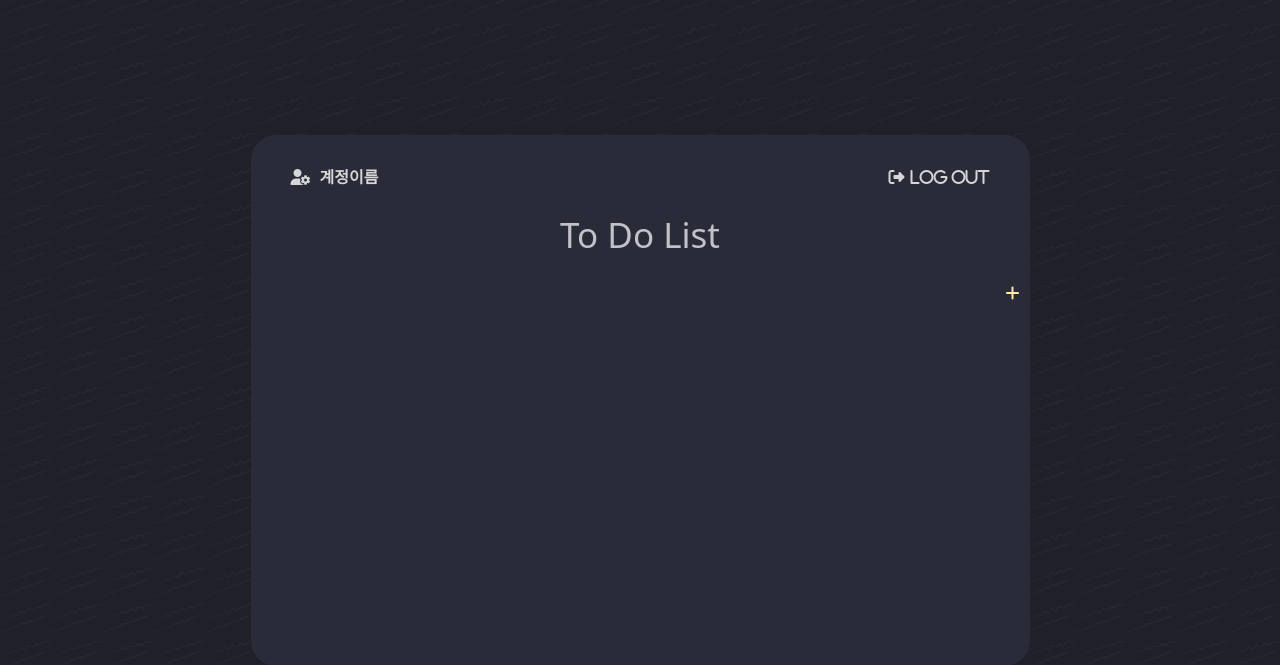
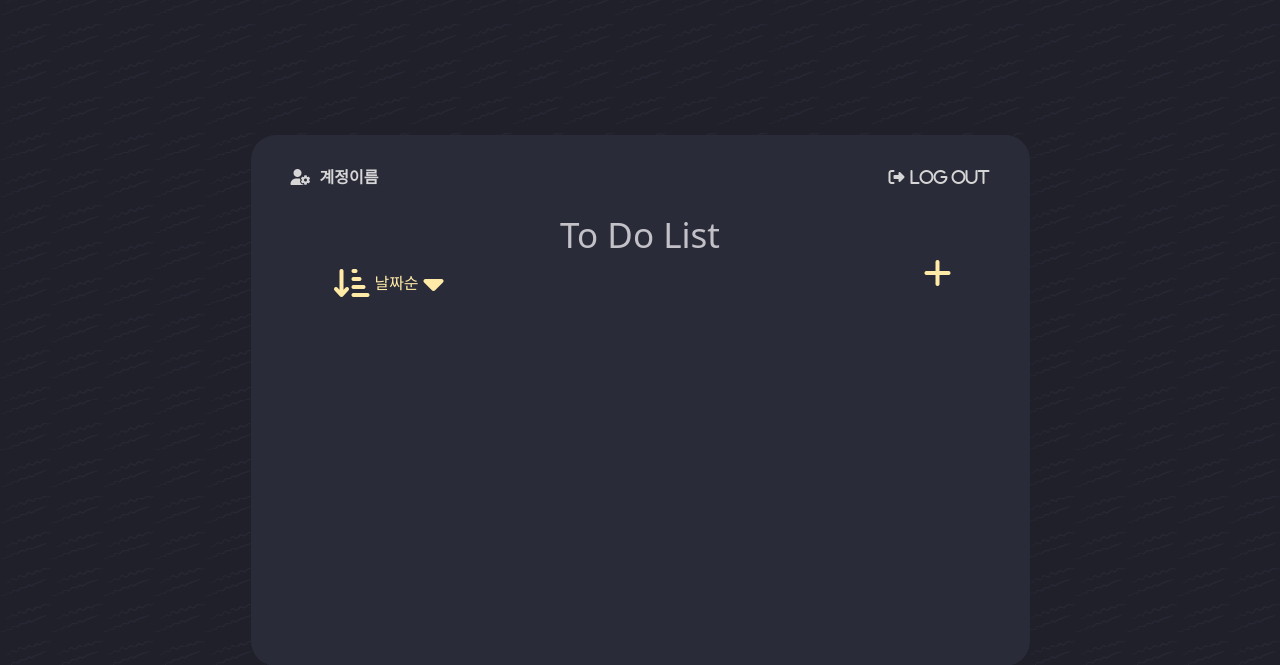
Before and after one commit to DDonghyeo/ToDoList_CodingGenius, a Django app: template templates/ToDoList/home.html in a window 1280 px wide. Shown: the top 665 px of the page. Run offline with Django 3.2, Linux system fonts and the light colour scheme; the template is opened without the code that fills it, so the values that code supplies are empty; some libraries are stand-ins or nearby versions.

Commit message:
add todo, add work, work update

```diff
--- a/ToDoList/static/css/home.css
+++ b/ToDoList/static/css/home.css
@@ -40,6 +40,10 @@ body {
   flex-direction: column;
   overflow-y: hidden;
   align-items: flex-end;
+}
+
+.tool_box{
+  margin-right: 10px;
 }
 
 ::-webkit-scrollbar {
@@ -115,28 +119,6 @@ body {
   cursor: pointer;
   margin-right: 10px;
 }
-/*
-.edit-button::before {
-  content: '\f303';
-  font: var(--fa-font-solid);
-}
-
-.delete-button::before {
-  content: '\f2ed';
-  font: var(--fa-font-solid);
-}
-
-.memo-button::before {
-  content: '\f31c';
-  font: var(--fa-font-solid);
-} */
-
-.create-todo-button {
-  position: absolute;
-  background-color: rgba(194, 193, 200, 0);
-  height: 30px;
-  right: 10px;
-}
 
 .todo-name {
   display: inline-block;
@@ -149,13 +131,6 @@ body {
   margin-left: 15px;
 }
 
-/*
-  height: 48px:
-  width: 483px:
-  radius: 25px;
-  background-color: rgba(194, 193, 200, 1);
-*/
-
 .complete{
   background-color: #FFEBA7;
 }
@@ -163,3 +138,33 @@ body {
 .complete_btn{
   color: #13E829;
 }
+
+.options{
+  display: flex;
+  width: 80%;
+  justify-content: space-between;
+  color: #FFEBA7;
+  margin-bottom: 15px;
+}
+
+.sort{
+  position: relative;
+  left: 0;
+  display: flex;
+  align-items: center;
+  justify-content: space-between;
+  cursor: pointer;
+  border-radius: 25px;
+  padding: 5px;
+  transition-duration: 0.5s;
+}
+
+.create-todo-button{
+  position: relative;
+  right: 0;
+  cursor: pointer;
+}
+
+.work-details-header input {
+  width: 30%;
+}
--- a/ToDoList/static/js/home.js
+++ b/ToDoList/static/js/home.js
@@ -46,7 +46,7 @@ function load_todo() {
 
     for (var i = 0; i < data.length; i++) {
       var obj = data[i];
-      if (obj.complete) {
+      if (obj.complete) { //complete
         target.innerHTML += `
         <div class="todo complete">
           <div class="todo-header">
@@ -55,14 +55,14 @@ function load_todo() {
               <span class="todo-exp">${obj.expiration}</span>
             </div>
             <div class="tool_box">
-              <button class="edit-button fa-solid fa-pencil" ></button>
-              <button class="fa-regular fa-circle-check complete_btn" onclick="complete_todo(this)"></button>
-              <button class="delete-button fa-solid fa-trash-can" onclick="delete_todo(this)"></button>
-              <buttton class="fa-solid fa-plus add-button" onlcick="add_todo(this)"></button>
+              <button class="edit-button fa-solid fa-pencil fa-lg" ></button>
+              <button class="complete-button fa-regular fa-circle-check complete_btn fa-lg" onclick="complete_todo(this)"></button>
+              <button class="delete-button fa-solid fa-trash-can fa-lg" onclick="delete_todo(this)"></button>
+              <buttton class="fa-solid fa-plus add-button fa-lg" onclick="add_work(this)"></button>
             </div>
           </div>
         `;
-      } else {
+      } else { // incomplete
         target.innerHTML += `
         <div class="todo">
           <div class="todo-header">
@@ -71,16 +71,16 @@ function load_todo() {
               <span class="todo-exp">${obj.expiration}</span>
             </div>
             <div class="tool_box">
-              <button class="edit-button fa-solid fa-pencil" onclick = "edit_todo(this)"></button>
-              <button class="fa-regular fa-circle-check complete-button" onclick="complete_todo(this)"></button>
-              <button class="delete-button fa-solid fa-trash-can" onclick="delete_todo(this)"></button>
-              <buttton class="fa-solid fa-plus add-button" onlcick="add_todo(this)"></button>
+              <button class="edit-button fa-solid fa-pencil fa-lg" onclick = "edit_todo(this)"></button>
+              <button class="complete-button fa-regular fa-circle-check fa-lg" onclick="complete_todo(this)"></button>
+              <button class="delete-button fa-solid fa-trash-can fa-lg" onclick="delete_todo(this)"></button>
+              <buttton class="fa-solid fa-plus add-button fa-lg" onclick="add_work(this)"></button>
             </div>
           </div>
         `;
       }
       var worklist = obj.workArrayList;
-      if (worklist != null) {
+      if (worklist != null) { //complete
         for (var j = 0; j < worklist.length; j++) {
           if(worklist[j].complete){
             target.innerHTML += `
@@ -88,9 +88,9 @@ function load_todo() {
               <div class="work-details-header">
                 <span>${worklist[j].name}</span>
                 <div class="tool_box" >
-                  <button class="memo-button"></button>
-                  <button class="complete-button"><span class="fa-regular fa-circle-check" style="color: #000000;"></span></button>
-                  <button class="delete-button"></button>
+                  <button class="memo-button fa-solid fa-file-pen"></button>
+                  <button class="fa-circle-check complete-button complete_btn fa-lg">
+                  <button class="delete-button fa-solid fa-trash-can fa-lg"></button>
                 </div>
               </div>
             </div >
@@ -104,15 +104,15 @@ function load_todo() {
             </div >
 
               `;
-          } else{
+          } else{ //incomplete
             target.innerHTML += `
             <div class="work">
               <div class="work-details-header">
                 <span>${worklist[j].name}</span>
                 <div class="tool_box" >
-                  <button class="memo-button"></button>
-                  <button class="complete-button"><span class="fa-regular fa-circle-check" style="color: #000000;"></span></button>
-                  <button class="delete-button"></button>
+                  <button class="memo-button fa-solid fa-file-pen"></button>
+                  <button class="fa-circle-check complete-button fa-lg"><span class="fa-regular fa-circle-check" style="color: #000000;"></span></button>
+                  <button class="delete-button fa-solid fa-trash-can fa-lg"></button>
                 </div>
               </div>
             </div >
@@ -139,29 +139,6 @@ function load_todo() {
 }
 
 load_todo();
-
-
-
-
-// document.addEventListener('DOMContentLoaded', function () {
-//   const taskToggleButtons = document.querySelectorAll('.task-toggle-button');
-//   const memoToggleButtons = document.querySelectorAll('.memo-toggle-button');
-
-//   taskToggleButtons.forEach(function (button) {
-//     button.addEventListener('click', function () {
-//       const details = this.parentNode.parentNode.querySelector('.task-details');
-//       details.classList.toggle('active');
-//     });
-//   });
-
-//   memoToggleButtons.forEach(function (button) {
-//     button.addEventListener('click', function () {
-//       const memo = this.parentNode.parentNode.parentNode.parentNode.querySelector('.task-memo');
-//       memo.classList.toggle('active');
-//     });
-//   });
-// });
-
 
 function delete_todo(e){
   var name = e.parentNode.parentNode.getElementsByClassName('todo_info')[0].getElementsByClassName('todo-name')[0].innerText;
@@ -222,7 +199,6 @@ function edit_todo(e){
 
 function edit_complete_todo(e){
   parent = e.parentNode.parentNode.getElementsByClassName('todo_info')[0].getElementsByTagName("input");
-  console.log("old name"+e.getAttribute("oldname"));
   var old_name = e.getAttribute("oldname");
   var new_name = parent[0].value;
   var new_exp = parent[1].value;
@@ -244,6 +220,88 @@ function edit_complete_todo(e){
   }
 }
 
-function add_todo(e){
+function add_to_do(){
+  var newElement = document.createElement('div');
+  newElement.className = "todo";
+  var htmlString = `
+  <div class="todo-header">
+    <div class="todo_info">
+      <input class="todo-name" placeholder="새 할 일 이름"></input>
+      <input class="todo-exp"placeholder="날짜" ></input>
+    </div>
+    <div class="tool_box">
+      <button class="edit-button fa-solid fa-check fa-lg" onclick="add_to_do_complete(this)"></button>
+      <button class="delete-button fa-solid fa-trash-can fa-lg"></button>
+    </div>
+  `;
+  newElement.innerHTML = htmlString;
 
+  document.getElementsByClassName('todo-list')[0].appendChild(newElement);
 }
+
+function add_to_do_complete(e){
+  var parent = e.parentNode.parentNode.getElementsByClassName('todo_info')[0];
+  var name = parent.getElementsByClassName('todo-name')[0].value;
+  var exp = parent.getElementsByClassName('todo-exp')[0].value;
+
+
+  const request = new XMLHttpRequest();
+  request.open('POST', "https://geniustodo.shop/todo", false);
+  request.setRequestHeader('Content-type', 'application/json');
+  request.setRequestHeader('Authorization', sessionStorage.getItem('Authorization'));
+  const requestBody = { name: name, expiration: exp};
+  const requestBodyString = JSON.stringify(requestBody);
+  request.send(requestBodyString);
+
+  if (request.status === 200) {
+    init_todo();
+    load_todo();
+  }else{
+    alert("추가 실패");
+    return
+  }
+}
+
+function add_work(e){
+  var todoName = e.parentNode.parentNode.getElementsByClassName('todo_info')[0].getElementsByClassName('todo-name')[0].innerText;
+  var newElement = document.createElement('div');
+  newElement.className = "work";
+  newElement.setAttribute("todoName", todoName);
+  var htmlString = `
+  <div class="work-details-header">
+    <input placeholder="새 작업 이름">
+    <input placeholder="메모">
+    <div class="tool_box" >
+      <button class="edit-button fa-solid fa-check fa-lg" onclick="add_work_complete(this)"></button>
+      <button class="delete-button fa-solid fa-trash-can fa-lg"></button>
+    </div>
+  </div>
+  `;
+  newElement.innerHTML = htmlString;
+
+
+  e.parentNode.parentNode.parentNode.insertAdjacentElement("afterend", newElement);
+}
+
+function add_work_complete(e){
+  var todoName = e.parentNode.parentNode.parentNode.getAttribute("todoName");
+  var parent = e.parentNode.parentNode.getElementsByTagName('input');
+  var workName = parent[0].value;
+  var memo = parent[1].value;
+
+  const request = new XMLHttpRequest();
+  request.open('POST', "https://geniustodo.shop/work", false);
+  request.setRequestHeader('Content-type', 'application/json');
+  request.setRequestHeader('Authorization', sessionStorage.getItem('Authorization'));
+  const requestBody = { todoName: todoName, workName: workName, memo: memo};
+  const requestBodyString = JSON.stringify(requestBody);
+  request.send(requestBodyString);
+
+  if (request.status === 200) {
+    init_todo();
+    load_todo();
+  }else{
+    alert("작업 생성 실패");
+    return
+  }
+}
--- /dev/null
+++ b/ToDoList/static/js/sort.js
@@ -0,0 +1,4 @@
+function sort_open(){
+    var sort = document.getElementsByClassName('sort')[0];
+    sort.style.cssText = "background-color: #FFEBA7; color:black; height: 120px;";
+}
--- a/templates/ToDoList/home.html
+++ b/templates/ToDoList/home.html
@@ -29,16 +29,19 @@
         <span class="title-text">To Do List</span>
       </div>
     </div>
+    <div class="options">
+      <div class="sort" onclick="sort_open()"><i class="fa-solid fa-arrow-down-short-wide fa-2xl"></i><span style="margin: 5px;">날짜순</span><i class="fa-solid fa-caret-down fa-2xl"></i></div>
+      <div class="create-todo-button"><i class="fa-solid fa-plus fa-2xl" style="color: #ffeba7;" onclick="add_to_do()"></i></div>
+    </div>
+    <div class="todo-list">
 
-    <div class="todo-list">
-      <div class="create-todo-button">
-        <span class="fa-solid fa-plus" style="color: #ffeba7;"></span>
-      </div>
+
     </div>
 
 
   </div>
 </body>
   <script src="{% static 'js/home.js' %}"></script>
+  <script src="{% static 'js/sort.js' %}"></script>
 
 </html>
```
Also changed, not shown: ToDoList/static/css/header.css (+0 -9 lines).
